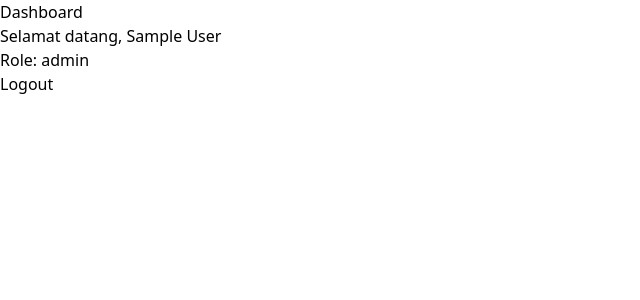
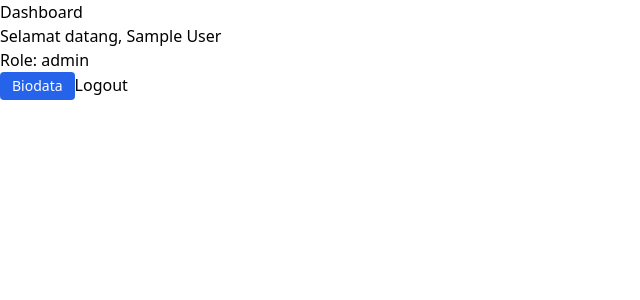
Before and after one commit to Nabilfadilah/authentication, a React (Vite) app in the folder frontend/: page /dashboard in a window 1280 px wide. Shown: the top 300 px of the page, without its empty margins (0-640 px from the left). Built offline with nearby package versions, Linux system fonts and the light colour scheme; sample sign-in values are in the browser's storage.

Commit message:
Menambah button link ke biodata view atau list

```diff
--- a/frontend/src/pages/Dashboard.jsx
+++ b/frontend/src/pages/Dashboard.jsx
@@ -1,5 +1,5 @@
 import {useAuth} from "../context/AuthContext";
-import {useNavigate} from "react-router-dom";
+import {Link, useNavigate} from "react-router-dom";
 
 const Dashboard = () => {
   const {user, logout} = useAuth();
@@ -15,6 +15,10 @@ const Dashboard = () => {
       <h2>Dashboard</h2>
       <p>Selamat datang, {user?.name}</p>
       <p>Role: {user?.role}</p>
+      <button className="bg-blue-600 text-white px-3 py-1 rounded hover:bg-blue-700 text-sm">
+        <Link to={"/biodata"}>Biodata</Link>
+        {/* <Link to={`/biodata/${user.id}`}>Biodata</Link> */}
+      </button>
       <button onClick={handleLogout}>Logout</button>
     </div>
   );
```
